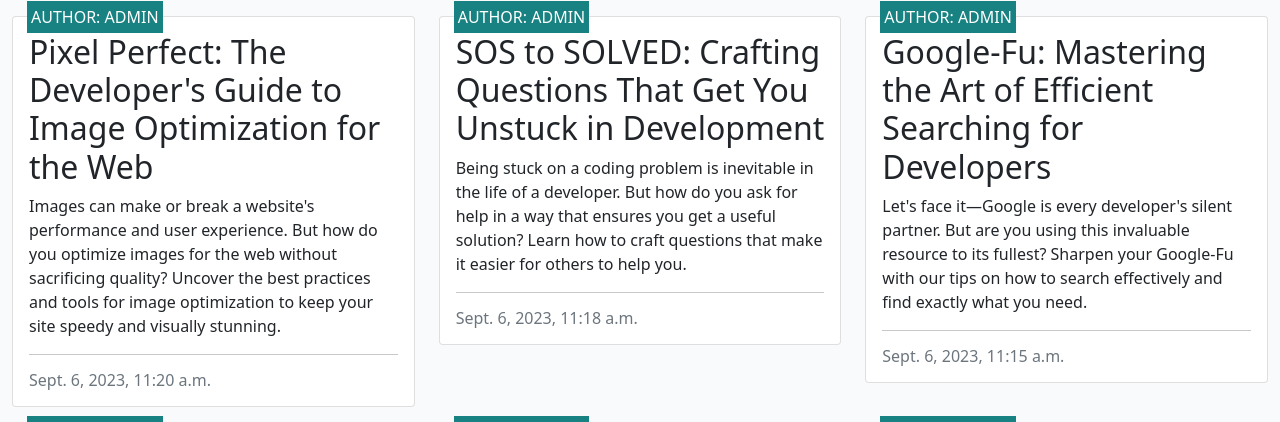
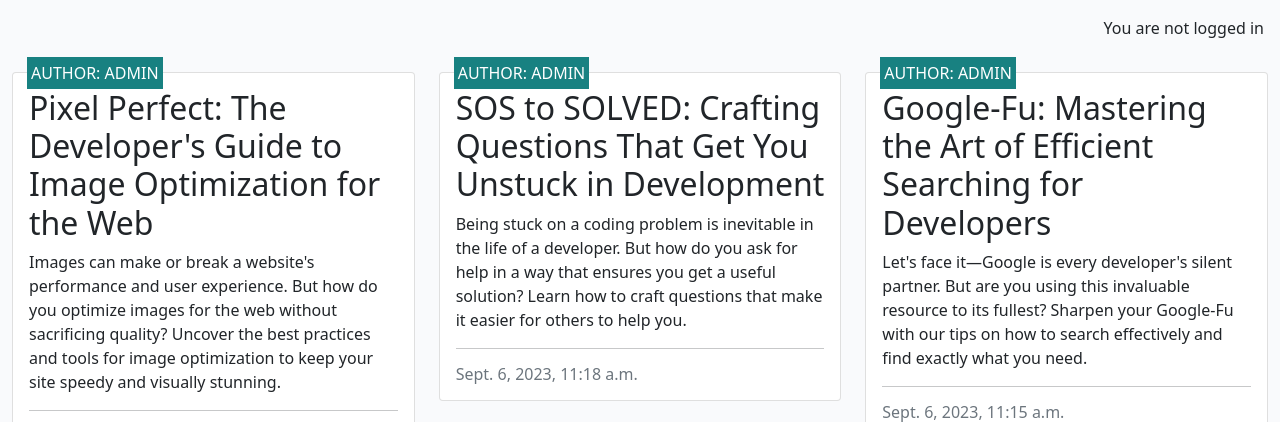
Before and after one commit to Victor400/codestar_blog, a Django app: page / in a window 1280 px wide. Shown: the part 60-482 px from the top of the page. Run offline with Django 4.2, Linux system fonts and the light colour scheme; data comes from the database, SQL or seed files in the repository; both versions use the stored data as it was after the commit.

Commit message:
Move user login status message outside content block to display globally

```diff
--- a/templates/base.html
+++ b/templates/base.html
@@ -77,12 +77,18 @@
     </nav>
 
     <main class="flex-shrink-0 main-bg">
+        <!-- ✅ Always visible login status -->
+        {% if user.is_authenticated %}
+        <p class="text-end m-3">You are logged in as {{ user }}</p>
+        {% else %}
+        <p class="text-end m-3">You are not logged in</p>
+        {% endif %}
 
         {% block content %}
         <!-- Content Goes here -->
         {% endblock content %}
+    </main>
 
-    </main>
 
     <!-- Footer -->
     <footer class="footer mt-auto py-3 dark-bg">
```
Also changed, not shown: db.sqlite3.
